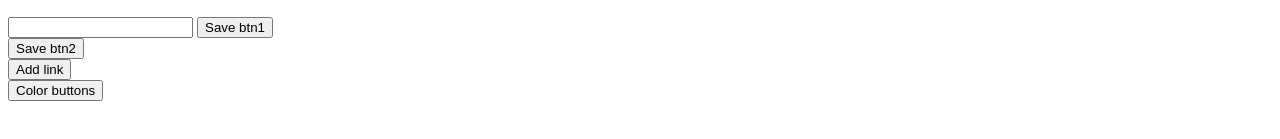
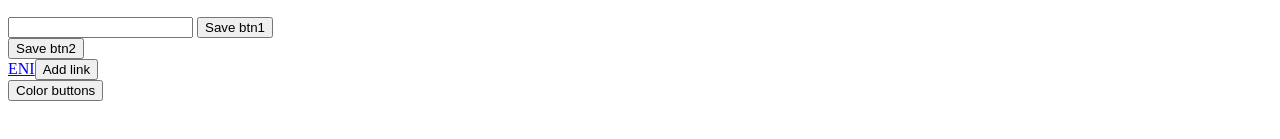
Before and after one commit to Tevin35/ManipDOM, a plain HTML site: page index.html in a window 1280 px wide. Both pictures are taken after a click on the button "Add link". Shown: the part 255-394 px from the top of the page. Drawn offline with Linux system fonts and the light colour scheme.

Commit message:
Add link fonctionnel

```diff
--- a/event.js
+++ b/event.js
@@ -16,6 +16,10 @@ function clicBtn2(){
 
 function addLink(){
 
+    let elem = document.getElementById("linkEni");
+
+    if(!elem){
+
     //création d'une balise a
     let link = document.createElement("a")
     //création de texte
@@ -24,11 +28,13 @@ function addLink(){
     //ajout d'attributs sur a
     link.setAttribute("href", "https://www.eni-ecole.fr/")
     link.setAttribute("target", "_blank")
+    link.setAttribute("id","linkEni")
 
     //ajout du texte dans a
-    link.appendChil(linkText)
+    link.appendChild(linkText)
 
     //ajout de a dans le DOM
     document.getElementById("btn3").insertAdjacentElement("beforebegin", link)
+    }
 
 }
--- a/index.html
+++ b/index.html
@@ -30,7 +30,7 @@
 </div>
 
 <div>
-    <input type="button" id="btn3" value="Add link">
+    <input type="button" id="btn3" value="Add link" onclick="addLink()">
 </div>
 
 <div>
```
